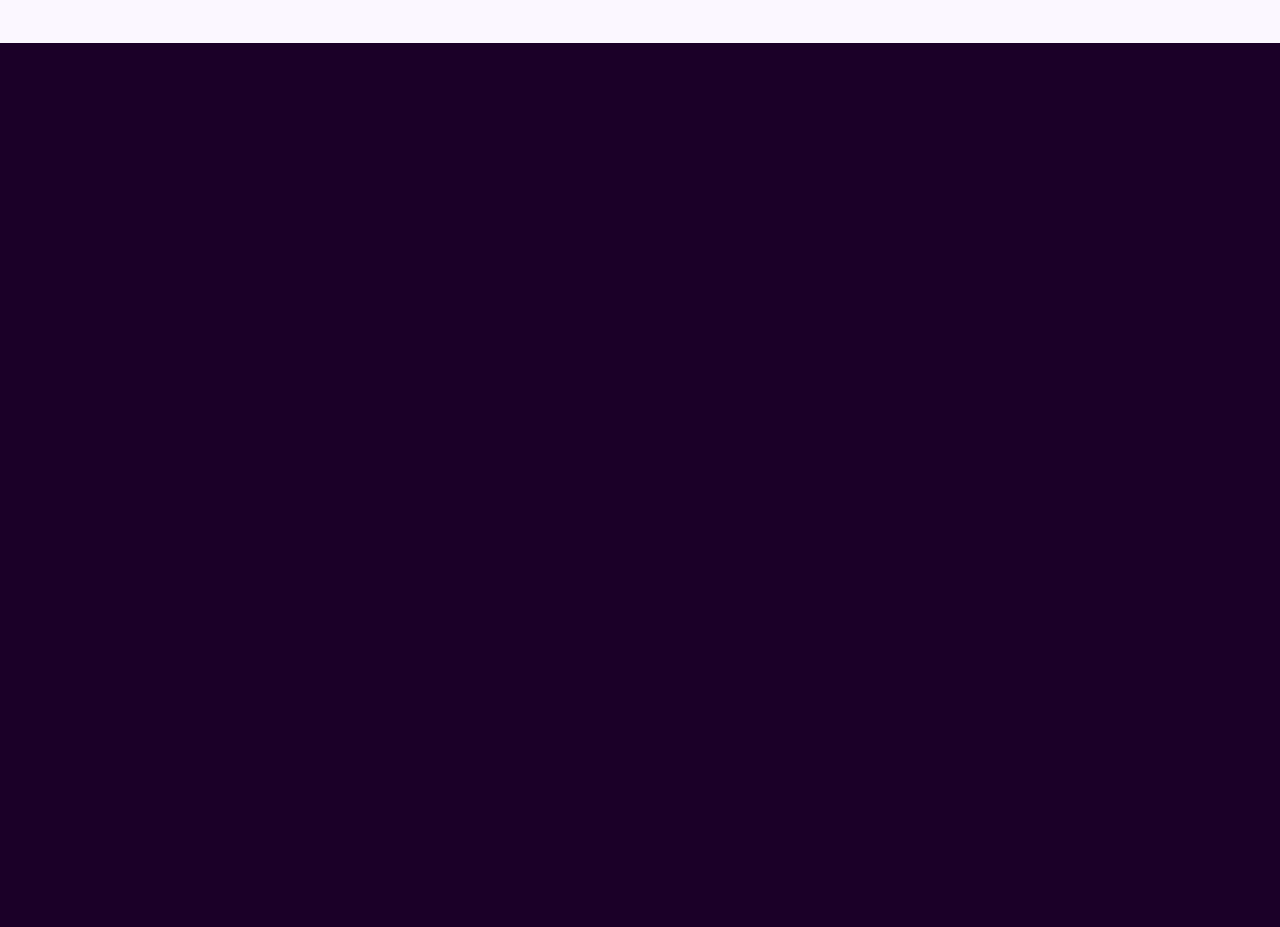
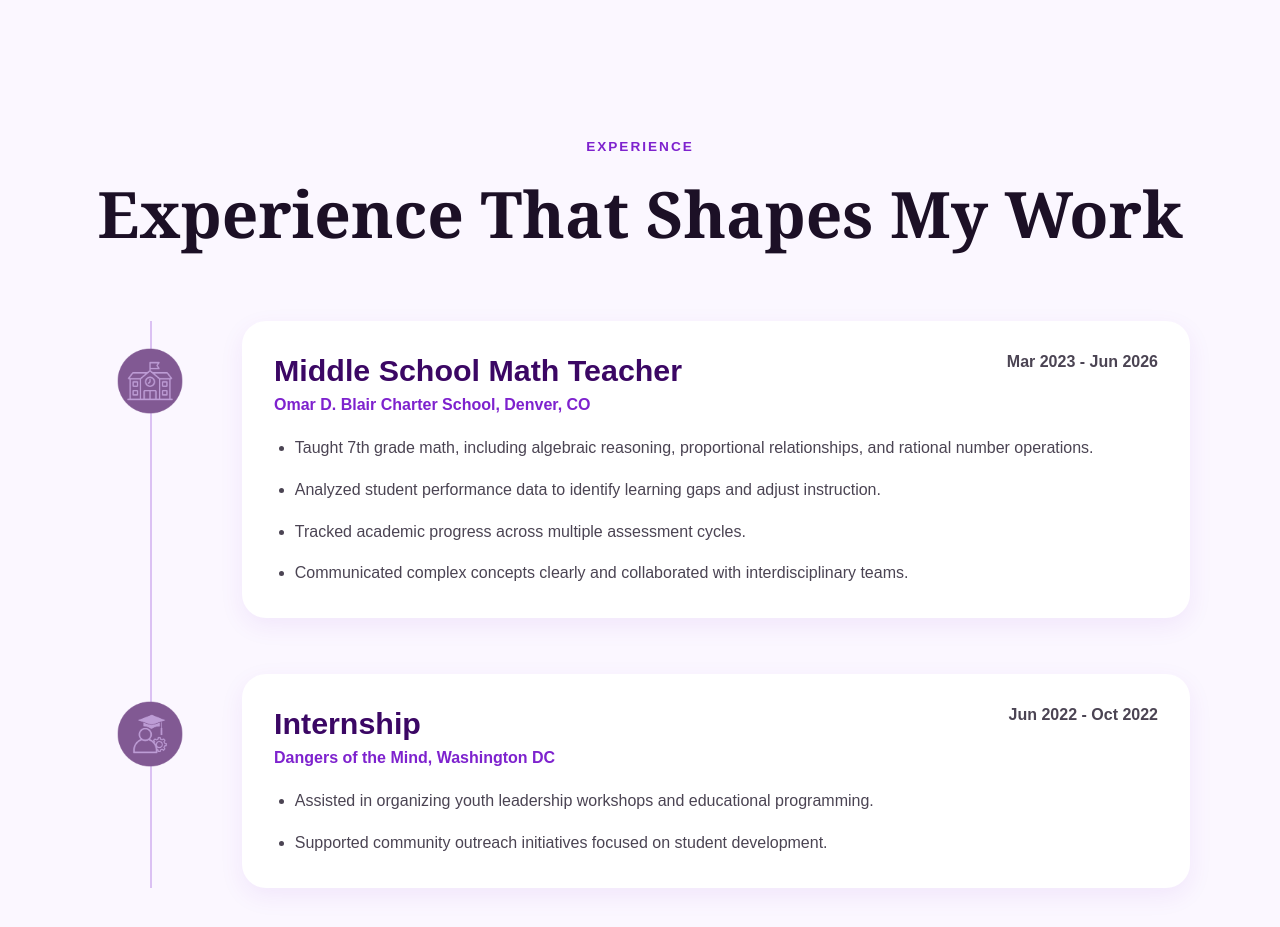
Before and after one commit to sarah-suliman/Portfolio, a React app: page / in a window 1280 px wide. Shown: the part 3620-4547 px from the top of the page. Before the commit the page ends 3663 px from the top, so only its background shows below. Built offline with nearby package versions, Linux system fonts and the light colour scheme; the HTML template or start-up script is replaced by a standard one.

Commit message:
Added experience section with custom icons

```diff
--- a/src/App.jsx
+++ b/src/App.jsx
@@ -369,6 +369,62 @@ function App() {
 
         </div>
       </section>
+
+      {/* ===== EXPERIENCE SECTION ===== */}
+        <section className="experience" id="experience">
+          <div className="experience-header">
+            <p className="section-label">EXPERIENCE</p>
+            <h2>Experience That Shapes My Work</h2>
+          </div>
+
+          <div className="experience-timeline">
+            <div className="experience-item">
+              <div className="experience-icon">
+                <img src="/icons/teaching.png" alt="Teaching Experience" />
+              </div>
+
+              <div className="experience-content">
+                <div className="experience-title-row">
+                  <h3>Middle School Math Teacher</h3>
+                  <span>Mar 2023 - Jun 2026</span>
+                </div>
+
+                <p className="experience-place">
+                  Omar D. Blair Charter School, Denver, CO
+                </p>
+
+                <ul>
+                  <li>Taught 7th grade math, including algebraic reasoning, proportional relationships, and rational number operations.</li>
+                  <li>Analyzed student performance data to identify learning gaps and adjust instruction.</li>
+                  <li>Tracked academic progress across multiple assessment cycles.</li>
+                  <li>Communicated complex concepts clearly and collaborated with interdisciplinary teams.</li>
+                </ul>
+              </div>
+            </div>
+
+            <div className="experience-item">
+              <div className="experience-icon">
+                <img src="/icons/internship.png" alt="Internship Experience" />
+              </div>
+
+              <div className="experience-content">
+                <div className="experience-title-row">
+                  <h3>Internship</h3>
+                  <span>Jun 2022 - Oct 2022</span>
+                </div>
+
+                <p className="experience-place">
+                  Dangers of the Mind, Washington DC
+                </p>
+
+                <ul>
+                  <li>Assisted in organizing youth leadership workshops and educational programming.</li>
+                  <li>Supported community outreach initiatives focused on student development.</li>
+                </ul>
+              </div>
+            </div>
+          </div>
+        </section>
     </>
   )
 }
--- a/src/index.css
+++ b/src/index.css
@@ -566,3 +566,210 @@ nav li.active::after {
     grid-template-columns: 1fr;
   }
 }
+
+/* ==========================================
+   EXPERIENCE SECTION
+========================================== */
+
+.experience {
+  padding: 6rem 4rem;
+  background: #fbf7ff;
+  color: #1c1026;
+}
+
+.experience-header {
+  text-align: center;
+  margin-bottom: 4rem;
+}
+
+.experience-header h2 {
+  font-family: Georgia, serif;
+  font-size: clamp(2.5rem, 5vw, 4.5rem);
+  color: #1c1026;
+  margin-top: 0.5rem;
+}
+
+/* ==========================================
+   TIMELINE
+========================================== */
+
+.experience-timeline {
+  max-width: 1100px;
+  margin: 0 auto;
+  position: relative;
+}
+
+.experience-timeline::before {
+  content: "";
+  position: absolute;
+  left: 60px;
+  top: 0;
+  bottom: 0;
+  width: 2px;
+  background: rgba(126, 34, 206, 0.25);
+}
+
+/* ==========================================
+   EXPERIENCE ITEM
+========================================== */
+
+.experience-item {
+  display: flex;
+  align-items: flex-start;
+  gap: 2rem;
+  margin-bottom: 3.5rem;
+  position: relative;
+}
+
+.experience-item:last-child {
+  margin-bottom: 0;
+}
+
+/* ==========================================
+   ICONS
+========================================== */
+
+.experience-icon {
+  width: 120px;
+  height: 120px;
+  flex-shrink: 0;
+  z-index: 2;
+
+  display: flex;
+  align-items: center;
+  justify-content: center;
+}
+
+.experience-icon img {
+  width: 120px;
+  height: 120px;
+  object-fit: contain;
+}
+
+/* ==========================================
+   EXPERIENCE CARD
+========================================== */
+
+.experience-content {
+  background: white;
+  padding: 2rem;
+  border-radius: 24px;
+  box-shadow: 0 8px 25px rgba(126, 34, 206, 0.08);
+  width: 100%;
+  transition: all 0.3s ease;
+}
+
+.experience-content:hover {
+  transform: translateY(-4px);
+  box-shadow: 0 12px 35px rgba(126, 34, 206, 0.15);
+}
+
+/* ==========================================
+   TITLE ROW
+========================================== */
+
+.experience-title-row {
+  display: flex;
+  justify-content: space-between;
+  align-items: flex-start;
+  gap: 1rem;
+  margin-bottom: 0.5rem;
+}
+
+.experience-title-row h3 {
+  font-size: 1.9rem;
+  color: #3b0764;
+  margin: 0;
+}
+
+.experience-title-row span {
+  font-weight: 600;
+  color: #4b4453;
+  white-space: nowrap;
+}
+
+/* ==========================================
+   COMPANY / SCHOOL
+========================================== */
+
+.experience-place {
+  color: #7e22ce;
+  font-weight: 600;
+  font-size: 1rem;
+  margin-bottom: 1.25rem;
+}
+
+/* ==========================================
+   BULLET POINTS
+========================================== */
+
+.experience-content ul {
+  margin: 0;
+  padding-left: 1.3rem;
+}
+
+.experience-content li {
+  margin-bottom: 0.9rem;
+  line-height: 1.7;
+  color: #4b4453;
+}
+
+.experience-content li:last-child {
+  margin-bottom: 0;
+}
+
+/* ==========================================
+   RESPONSIVE
+========================================== */
+
+@media (max-width: 900px) {
+
+  .experience {
+    padding: 5rem 2rem;
+  }
+
+  .experience-title-row {
+    flex-direction: column;
+    gap: 0.5rem;
+  }
+
+  .experience-icon {
+    width: 90px;
+    height: 90px;
+  }
+
+  .experience-icon img {
+    width: 90px;
+    height: 90px;
+  }
+
+  .experience-timeline::before {
+    left: 45px;
+  }
+}
+
+@media (max-width: 768px) {
+
+  .experience-timeline::before {
+    display: none;
+  }
+
+  .experience-item {
+    flex-direction: column;
+    gap: 1rem;
+  }
+
+  .experience-icon {
+    width: 100px;
+    height: 100px;
+  }
+
+  .experience-icon img {
+    width: 100px;
+    height: 100px;
+  }
+
+  .experience-content {
+    width: 100%;
+  }
+}
```
Also changed, not shown: public/icons/internship.png (added), public/icons/teaching.png (added).
